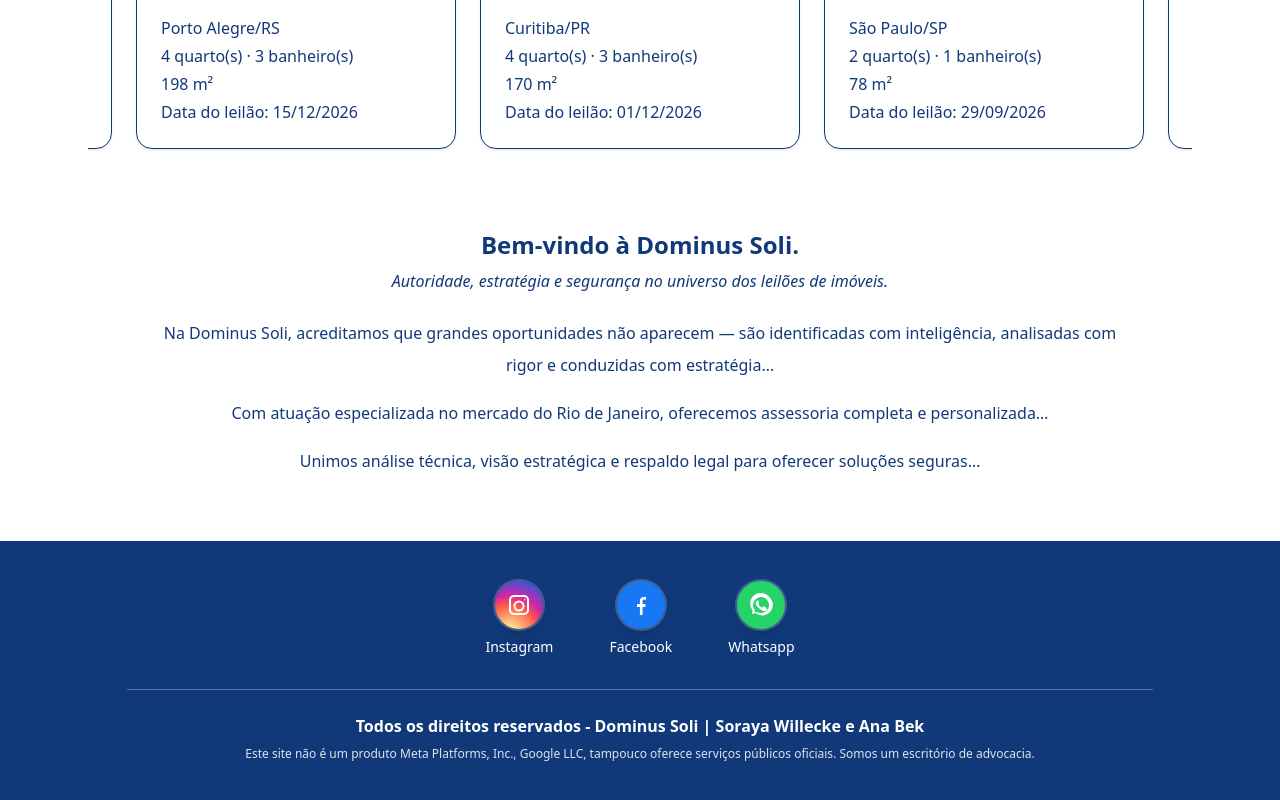
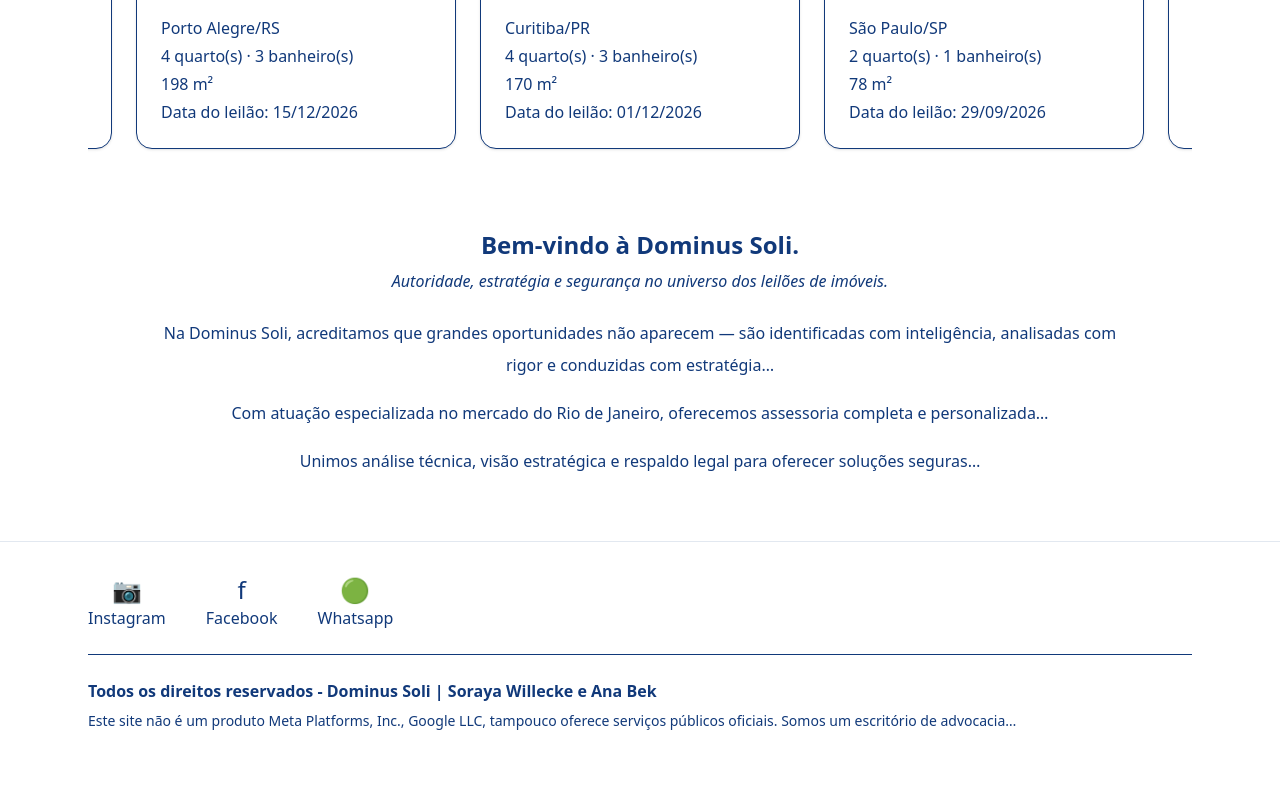
Before and after one commit to bewillecke/site-assessoria-leilao-imoveis, a React (Vite) app in the folder dominus-soli/: page / in a window 1280 px wide. Shown: the part 729-1529 px from the top of the page. After the commit the page ends 1492 px from the top, so only its background shows below. Built offline with nearby package versions, Linux system fonts and the light colour scheme.

Commit message:
Revert "style: pequena melhora no visual do footer"
This reverts commit 0b47054f241976133333f560087064a7fb43a706.

```diff
--- a/dominus-soli/src/components/Footer.jsx
+++ b/dominus-soli/src/components/Footer.jsx
@@ -1,87 +1,31 @@
 export default function Footer() {
   return (
-    <footer className="bg-[#11397a] text-white mt-8">
-      <div className="max-w-6xl mx-auto px-4 py-10">
+    <footer className="mt-16 border-t border-slate-200">
+      <div className="max-w-6xl mx-auto px-6 py-8 text-[#11397a]">
+        <div className="flex gap-10">
+          <div className="text-center">
+            <a href="#" className="text-2xl">📷</a>
+            <h3>Instagram</h3>
+          </div>
+          <div className="text-center">
+            <a href="#" className="text-2xl">f</a>
+            <h3>Facebook</h3>
+          </div>
+          <div className="text-center">
+            <a href="#" className="text-2xl">🟢</a>
+            <h3>Whatsapp</h3>
+          </div>
+        </div>
 
-        <ul className="flex items-center justify-center gap-14 mb-8">
+        <hr className="my-6" />
 
-          <li className="flex flex-col items-center">
-            <a
-              href="#"
-              aria-label="Instagram"
-              className="group inline-flex flex-col items-center"
-              title="Instagram"
-            >
-              <span
-                className="w-12 h-12 rounded-full shadow-lg ring-2 ring-white/20 grid place-items-center transition-transform group-hover:-translate-y-0.5"
+        <h5 className="font-semibold">
+          Todos os direitos reservados - Dominus Soli | Soraya Willecke e Ana Bek
+        </h5>
 
-                style={{
-                  background:
-                    "radial-gradient(circle at 30% 107%, #fdf497 0%, #fdf497 5%, #fd5949 45%, #d6249f 60%, #285AEB 90%)",
-                }}
-              >
-
-                <svg
-                  viewBox="0 0 24 24"
-                  className="w-6 h-6 text-white"
-                  fill="currentColor"
-                >
-                  <path d="M7 2h10a5 5 0 0 1 5 5v10a5 5 0 0 1-5 5H7a5 5 0 0 1-5-5V7a5 5 0 0 1 5-5zm0 2a3 3 0 0 0-3 3v10a3 3 0 0 0 3 3h10a3 3 0 0 0 3-3V7a3 3 0 0 0-3-3H7zm5 3.5A5.5 5.5 0 1 1 6.5 13 5.51 5.51 0 0 1 12 7.5zm0 2A3.5 3.5 0 1 0 15.5 13 3.5 3.5 0 0 0 12 9.5zM17.75 6a.75.75 0 1 1-.75.75A.75.75 0 0 1 17.75 6z" />
-                </svg>
-              </span>
-              <span className="text-sm mt-2">Instagram</span>
-            </a>
-          </li>
-
-          <li className="flex flex-col items-center">
-            <a
-              href="#"
-              aria-label="Facebook"
-              className="group inline-flex flex-col items-center"
-              title="Facebook"
-            >
-              <span className="w-12 h-12 rounded-full shadow-lg ring-2 ring-white/20 grid place-items-center bg-[#1877F2] transition-transform group-hover:-translate-y-0.5">
-                <svg
-                  viewBox="0 0 24 24"
-                  className="w-6 h-6 text-white"
-                  fill="currentColor"
-                >
-                  <path d="M13.5 22v-8h2.7l.4-3h-3.1V8.3c0-.9.3-1.5 1.5-1.5H17V4.1C16.7 4.1 15.8 4 14.9 4c-2.4 0-4 1.5-4 4.1V11H8v3h2.9v8z" />
-                </svg>
-              </span>
-              <span className="text-sm mt-2">Facebook</span>
-            </a>
-          </li>
-
-          <li className="flex flex-col items-center">
-            <a
-              href="#"
-              aria-label="WhatsApp"
-              className="group inline-flex flex-col items-center"
-              title="Whatsapp"
-            >
-              <span className="w-12 h-12 rounded-full shadow-lg ring-2 ring-white/20 grid place-items-center bg-[#25D366] transition-transform group-hover:-translate-y-0.5">
-                <svg
-                  viewBox="0 0 24 24"
-                  className="w-6 h-6 text-white"
-                  fill="currentColor"
-                >
-                  <path d="M20 3.7A10 10 0 0 0 3.6 17.5L3 21l3.6-.9A10 10 0 1 0 20 3.7ZM12 20a8 8 0 0 1-4.1-1.1l-.3-.2-2.4.6.6-2.3-.2-.3A8 8 0 1 1 12 20Zm4.7-5.9c-.3-.2-1.6-.8-1.8-.9s-.4-.1-.6.1-.7.9-.8 1.1-.3.2-.5.1a6.8 6.8 0 0 1-2-1.2 7.6 7.6 0 0 1-1.4-1.7c-.2-.3 0-.4.1-.5l.3-.4c.1-.2.2-.3.2-.5a.5.5 0 0 0 0-.5c0-.2-.5-1.3-.7-1.7s-.4-.4-.6-.4h-.5a1 1 0 0 0-.8.4 3.1 3.1 0 0 0-1 2.3 5.5 5.5 0 0 0 1.2 2.8 12.5 12.5 0 0 0 4.7 4 5 5 0 0 0 3 1c.7 0 1.3-.3 1.7-.7a2.5 2.5 0 0 0 .5-1.6c0-.3 0-.4-.1-.5s-.2-.2-.5-.3Z" />
-                </svg>
-              </span>
-              <span className="text-sm mt-2">Whatsapp</span>
-            </a>
-          </li>
-        </ul>
-
-        <div className="h-px bg-white/30 w-11/12 mx-auto mb-6" />
-
-        <p className="text-center font-semibold">
-          Todos os direitos reservados - <span className="font-bold">Dominus Soli</span> | Soraya Willecke e Ana Bek
-        </p>
-        <p className="text-center text-xs text-white/85 mt-2">
-          Este site não é um produto Meta Platforms, Inc., Google LLC, tampouco oferece serviços públicos oficiais. Somos
-          um escritório de advocacia.
+        <p className="mt-2 text-sm">
+          Este site não é um produto Meta Platforms, Inc., Google LLC, tampouco oferece serviços
+          públicos oficiais. Somos um escritório de advocacia…
         </p>
       </div>
     </footer>
```
